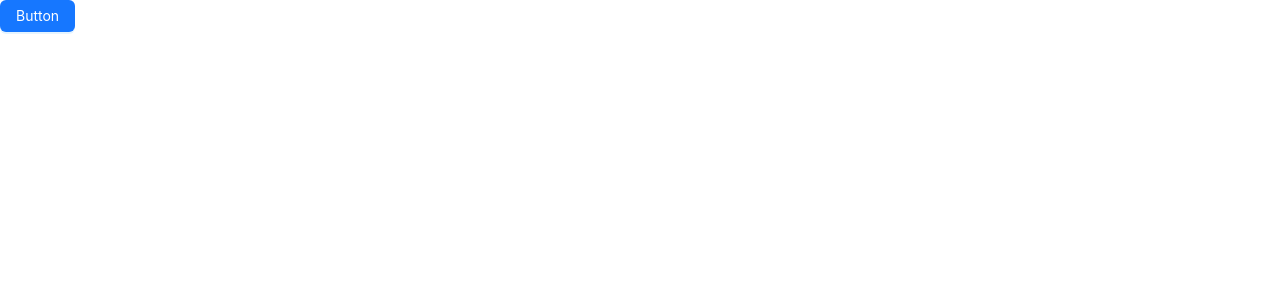
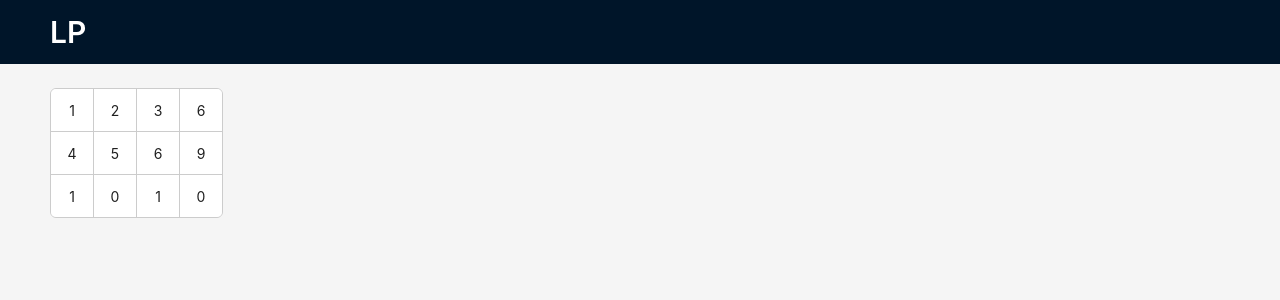
Before and after one commit to Samwell-II/hack2023, a React (Vite) app in the folder frontend/: page / in a window 1280 px wide. Shown: the top 300 px of the page. Built offline with nearby package versions, Linux system fonts and the light colour scheme.

Commit message:
basic matrix input design

```diff
--- a/frontend/package.json
+++ b/frontend/package.json
@@ -9,6 +9,7 @@
     "preview": "vite preview"
   },
   "dependencies": {
+    "@ant-design/colors": "^7.0.0",
     "antd": "^5.3.2",
     "react": "^18.2.0",
     "react-dom": "^18.2.0"
--- a/frontend/src/App.tsx
+++ b/frontend/src/App.tsx
@@ -1,11 +1,24 @@
 import React from 'react';
 import type { FC } from 'react';
-import { Button } from 'antd';
+import { Button, Layout } from 'antd';
 import 'antd/dist/reset.css';
+import Title from 'antd/es/typography/Title';
+import MatrixInput from './components/matrix-input/MatrixInput';
+
+const { Content, Header } = Layout;
 
 const App: FC = () => (
   <div className="App">
-    <Button type="primary">Button</Button>
+    <Layout style={{minHeight: '100vh'}}>
+      <Header style={{display: 'flex', alignItems: 'center'}}>
+        <Title level={2} style={{margin: 0, color: 'white'}}>LP</Title>
+      </Header>
+      <Content style={{padding: '24px 50px'}}>
+        <div>
+          <MatrixInput data={[[1,2,3,6],[4,5,6,9],[1,0,1,0]]}></MatrixInput>
+        </div>
+      </Content>
+    </Layout>
   </div>
 );
 
--- /dev/null
+++ b/frontend/src/components/matrix-input/MatrixInput.tsx
@@ -0,0 +1,54 @@
+import React, { FC } from 'react';
+import MatrixInputCell from './MatrixInputCell';
+
+export interface IMatrixInputProps {
+    data: number[][];
+}
+
+const matrixStyle: React.CSSProperties = {
+    display: 'flex',
+    width: 'fit-content',
+    flexDirection: 'column',
+
+    border: '1px solid #cccccc',
+    borderRadius: '6px',
+    overflow: 'hidden',
+}
+
+const matrixRowStyle: React.CSSProperties = {
+    display: 'flex',
+    flexDirection: 'row',
+    alignItems: 'flex-start',
+}
+
+const makeCellStyle = (rowIndex: number, colIndex: number) => {
+    const style: React.CSSProperties = {};
+
+    if (rowIndex == 0) {
+        style.borderTopWidth = 0;
+    }
+
+    if (colIndex == 0) {
+        style.borderLeftWidth = 0;
+    }
+
+    return style;
+}
+
+const MatrixInput: FC<IMatrixInputProps> = ({ data }) => {
+    return (
+        <div style={matrixStyle}>
+            {
+                data.map((row, rowIndex) => (
+                    <div style={matrixRowStyle}>
+                        {
+                            row.map((cell, colIndex) => (<MatrixInputCell data={cell} style={makeCellStyle(rowIndex, colIndex)} />))
+                        }
+                    </div>
+                ))
+            }
+        </div>
+    )
+}
+
+export default MatrixInput;
--- /dev/null
+++ b/frontend/src/components/matrix-input/MatrixInputCell.tsx
@@ -0,0 +1,29 @@
+import React, { FC } from 'react';
+import './matrix-input-cell.css';
+
+export interface IMatrixInputCellProps {
+    data: number;
+    style?: React.CSSProperties;
+}
+
+const inputStyle: React.CSSProperties = {
+    width: '42px',
+    height: '42px',
+    boxSizing: 'content-box',
+    padding: 0,
+
+    textAlign: 'center',
+
+    borderStyle: 'solid',
+    borderWidth: '1px 0px 0px 1px',
+    borderColor: '#cccccc',
+    outline: 0,
+};
+
+const MatrixInputCell: FC<IMatrixInputCellProps> = ({ data, style }) => {
+    return (
+        <input type="number" value={data} style={{...inputStyle, ...style}} />
+    )
+}
+
+export default MatrixInputCell;
--- /dev/null
+++ b/frontend/src/components/matrix-input/matrix-input-cell.css
@@ -0,0 +1,11 @@
+/* Chrome, Safari, Edge, Opera */
+input::-webkit-outer-spin-button,
+input::-webkit-inner-spin-button {
+  -webkit-appearance: none;
+  margin: 0;
+}
+
+/* Firefox */
+input[type=number] {
+  -moz-appearance: textfield;
+}
```
